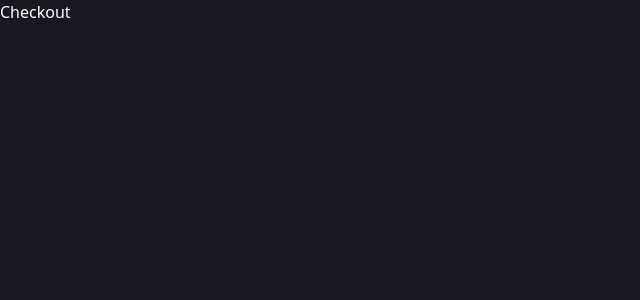
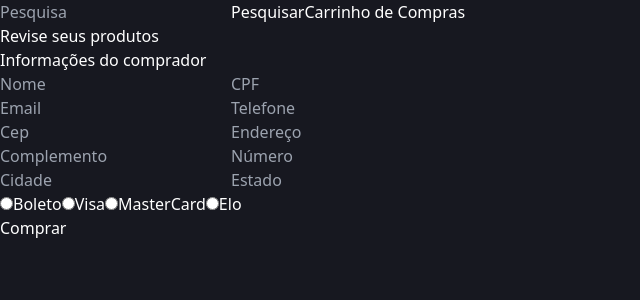
Before and after one commit to vitorGaia/online-store, a Next.js app: page /Checkout in a window 1280 px wide. Shown: the top 300 px of the page, without its empty margins (0-640 px from the left). Built offline with nearby package versions, Linux system fonts and the light colour scheme.

Commit message:
feat: adiciona formularios de checkout e de avaliação de produto.

```diff
--- a/src/app/Checkout/page.js
+++ b/src/app/Checkout/page.js
@@ -1,16 +1,57 @@
 'use client';
 import React, { useContext, useEffect } from 'react';
 import { AppContext } from '../contexts/AppContext';
+import Image from 'next/image';
+import { getProductsFromLocalStorage } from '@/services/localStorage';
+import FormCheckout from '../components/FormCheckout';
+import Header from '../components/Header';
 
 function Checkout(props) {
-  const { globalState } = useContext(AppContext);
+  const {
+    setShoppingCart,
+    setAttLocalStorage,
+    removeAllProductToCart,
+    countProduct,
+    countProductPrice,
+    uniqueArray,
+  } = useContext(AppContext);
 
-  useEffect(() => {}, []);
+  useEffect(() => {
+    const shoppingCart = getProductsFromLocalStorage();
+    setShoppingCart(shoppingCart);
+    setAttLocalStorage(false);
+  }, [setAttLocalStorage, setShoppingCart]);
+
+  const renderProducts = uniqueArray.map((product) => (
+    <div key={product.id}>
+      <button onClick={ () => removeAllProductToCart(product.id)}> x </button>
+      <Image
+        src={ product.thumbnail }
+        alt={ product.title }
+        width={150}
+        height={150}
+        priority
+      />
+      <h3>{product.title}</h3>
+
+      <span>{ countProduct[product.id] }</span>
+
+      <h4>{`R$${ countProductPrice[product.id] || product.price }`}</h4>
+    </div>
+  ));
 
   return (
-    <div>
-      Checkout
-    </div>
+    <section>
+      <Header />
+      <div>
+        <h3>Revise seus produtos</h3>
+        { renderProducts }
+      </div>
+      <div>
+        <h2>Informações do comprador</h2>
+        <FormCheckout />
+      </div>
+    </section>
   );
 }
 
--- a/src/app/ShoppingCart/page.js
+++ b/src/app/ShoppingCart/page.js
@@ -1,9 +1,9 @@
 'use client';
-import { getProductsFromLocalStorage } from "@/services/localStorage";
 import Image from "next/image";
 import Link from "next/link";
 import { useContext, useEffect } from "react";
 import { AppContext } from "../contexts/AppContext";
+import { getProductsFromLocalStorage } from "@/services/localStorage";
 
 export default function ShoppingCart() {
   const {
--- a/src/app/[productId]/page.js
+++ b/src/app/[productId]/page.js
@@ -6,6 +6,7 @@ import { getProductById } from '@/services/api';
 import Image from 'next/image';
 import { getProductsFromLocalStorage } from '@/services/localStorage';
 import { AppContext } from '../contexts/AppContext';
+import FormProductAvaliation from '../components/FormProductAvaliation';
 
 function ProductDetails() {
   const {
@@ -72,6 +73,7 @@ function ProductDetails() {
         {renderProduct}
         {renderProductInfos}
       </div>
+      <FormProductAvaliation />
     </section>
   );
 }
--- /dev/null
+++ b/src/app/components/FormCheckout.js
@@ -0,0 +1,37 @@
+import React from 'react';
+
+function FormCheckout(props) {
+  return (
+    <form>
+      <div>
+        <input type='text' placeholder='Nome' />
+        <input type='text' placeholder='CPF' />
+      </div>
+      <div>
+        <input type='email' placeholder='Email' />
+        <input type='text' placeholder='Telefone' />
+      </div>
+      <div>
+        <input type='text' placeholder='Cep' />
+        <input type='text' placeholder='Endereço' />
+      </div>
+      <div>
+        <input type='text' placeholder='Complemento' />
+        <input type='text' placeholder='Número' />
+      </div>
+      <div>
+        <input type='text' placeholder='Cidade' />
+        <input type='text' placeholder='Estado' />
+      </div>
+      <div>
+        <label><input type='radio' />Boleto</label>
+        <label><input type='radio' />Visa</label>
+        <label><input type='radio' />MasterCard</label>
+        <label><input type='radio' />Elo</label>
+      </div>
+      <button type='submit'>Comprar</button>
+    </form>
+  );
+}
+
+export default FormCheckout;
--- /dev/null
+++ b/src/app/components/FormProductAvaliation.js
@@ -0,0 +1,33 @@
+import React, { useState } from 'react';
+
+function FormProductAvaliation(props) {
+  const [avaliation, setAvaliation] = useState({
+    email: '',
+    rating: 0,
+    message: '',
+  });
+
+  const handleForm = (e) => setAvaliation({ ...avaliation, [e.target.name]: e.target.value });
+
+  return (
+    <div>
+      <h3>Avaliações</h3>
+      <form>
+        <div>
+          <input type='email' placeholder='Email' name='email' onChange={ handleForm } />
+          <div>
+            <label><input type='radio' value={1} name='rating' onChange={ handleForm } />1</label>
+            <label><input type='radio' value={2} name='rating' onChange={ handleForm } />2</label>
+            <label><input type='radio' value={3} name='rating' onChange={ handleForm } />3</label>
+            <label><input type='radio' value={4} name='rating' onChange={ handleForm } />4</label>
+            <label><input type='radio' value={5} name='rating' onChange={ handleForm } />5</label>
+          </div>
+        </div>
+        <textarea placeholder='Mensagem' name='message' onChange={ handleForm } />
+        <button type='submit'>Avaliar</button>
+      </form>
+    </div>
+  );
+}
+
+export default FormProductAvaliation;
--- a/src/app/components/Header.js
+++ b/src/app/components/Header.js
@@ -7,7 +7,7 @@ function Header() {
 
   return (
     <div>
-      <input type="text" onChange={ (e) => setHeaderQueryInput(e.target.value) } />
+      <input type="text" placeholder="Pesquisa" onChange={ (e) => setHeaderQueryInput(e.target.value) } />
 
       <button onClick={ () => requestProducts(undefined, headerQueryInput) }>Pesquisar</button>
 
```
